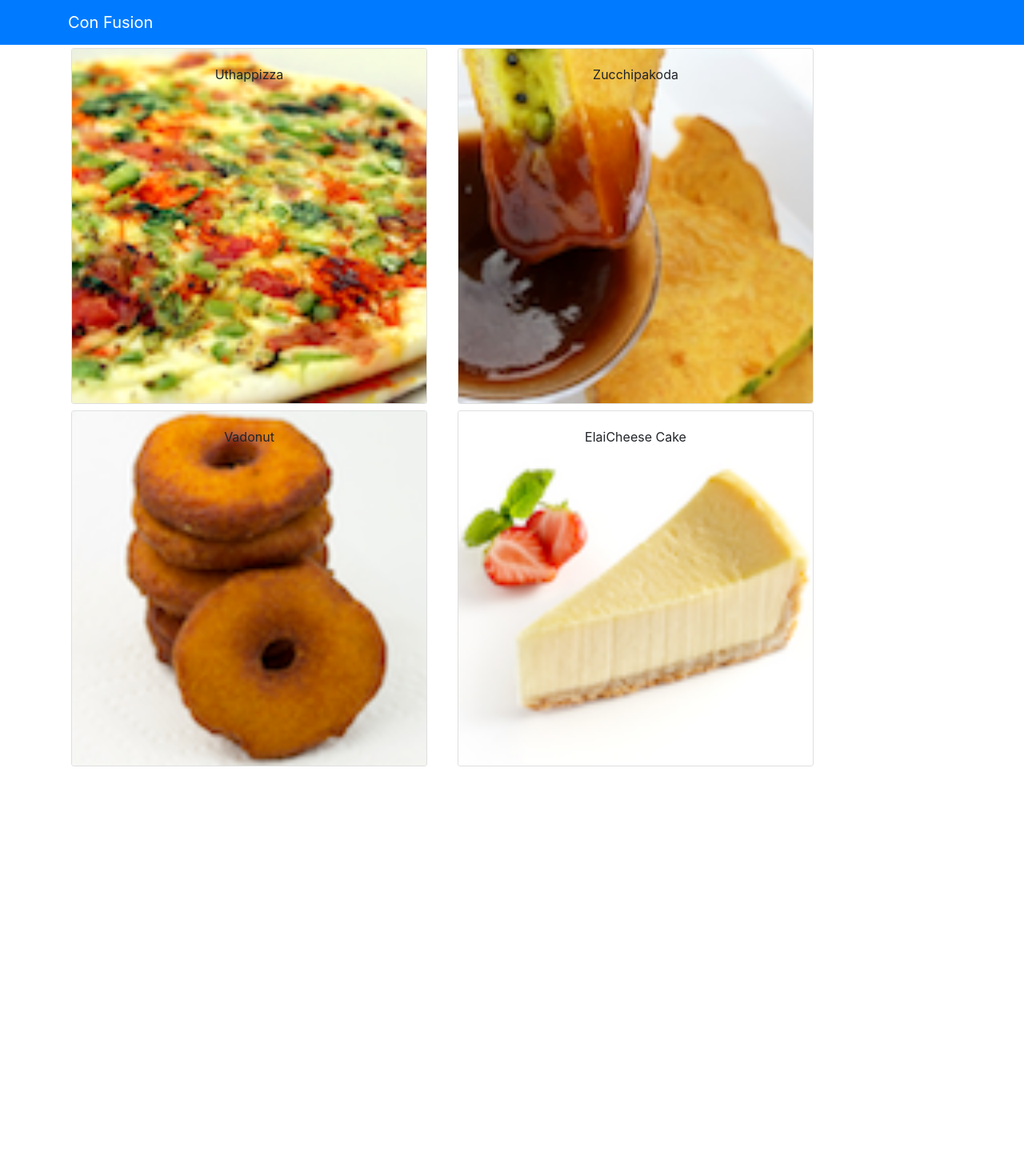
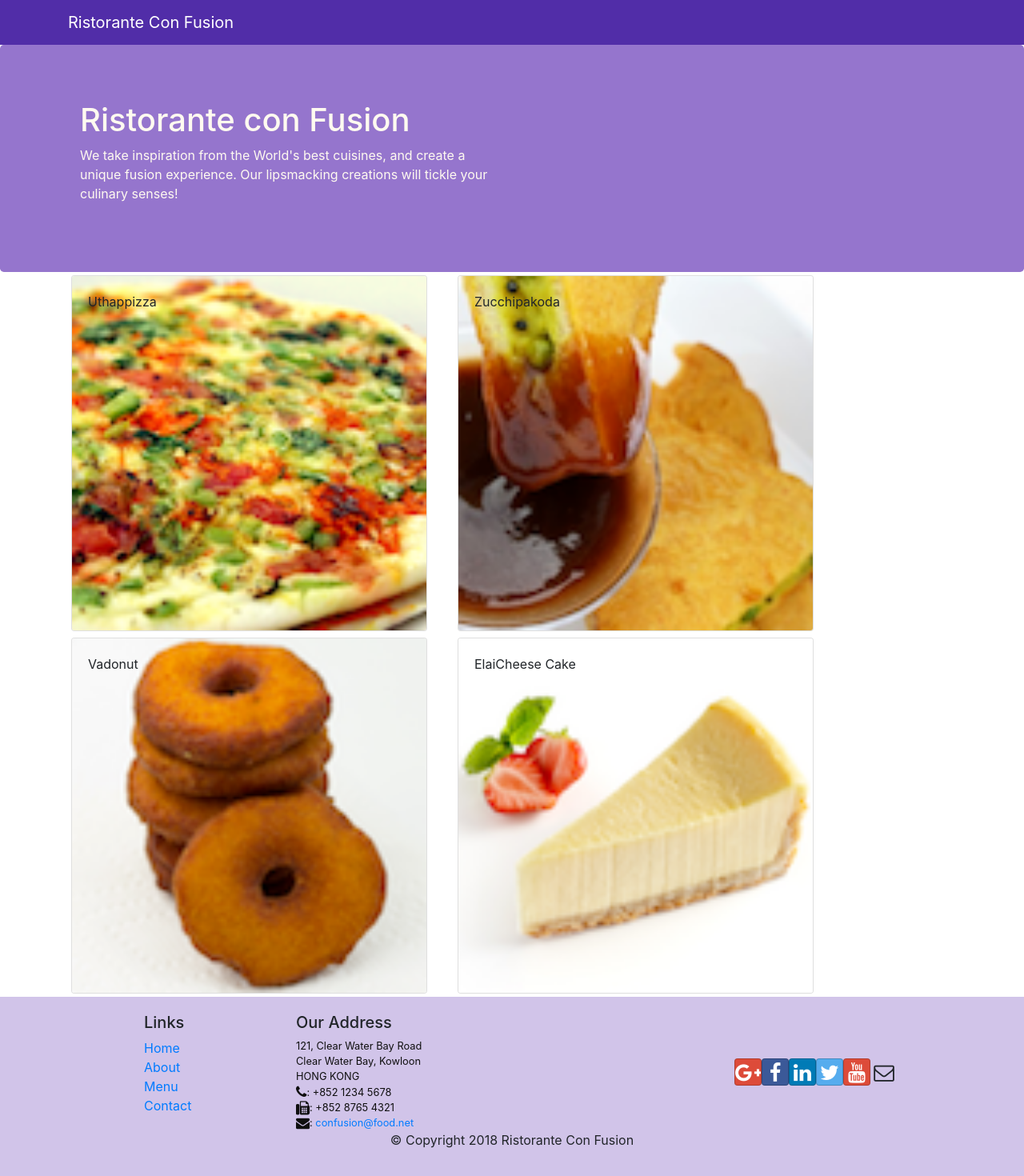
Before and after one commit to mohammadusman666/react-test, a React (Create React App) app: page /contactus in a window 1280 px wide. Shown: the top 1470 px of the page at 80% size. Before the commit the page ends 962 px from the top, so only its background shows below. Built offline with nearby package versions, Linux system fonts and the light colour scheme.

Commit message:
Header and Footer

```diff
--- a/package.json
+++ b/package.json
@@ -7,6 +7,8 @@
     "@testing-library/react": "^9.3.2",
     "@testing-library/user-event": "^7.1.2",
     "bootstrap": "^4.5.0",
+    "bootstrap-social": "^5.1.1",
+    "font-awesome": "^4.7.0",
     "react": "^16.13.1",
     "react-dom": "^16.13.1",
     "react-popper": "^2.2.3",
--- a/src/App.css
+++ b/src/App.css
@@ -1,40 +1,35 @@
-.App {
-  text-align: center;
+.row-header{
+  margin:0px auto;
+  padding:0px auto;
 }
 
-.App-logo {
-  height: 40vmin;
-  pointer-events: none;
+.row-content {
+  margin:0px auto;
+  padding: 50px 0px 50px 0px;
+  border-bottom: 1px ridge;
+  min-height:400px;
 }
 
-@media (prefers-reduced-motion: no-preference) {
-  .App-logo {
-    animation: App-logo-spin infinite 20s linear;
-  }
+.footer{
+  background-color: #D1C4E9;
+  margin:0px auto;
+  padding: 20px 0px 20px 0px;
+}
+.jumbotron {
+  padding:70px 30px 70px 30px;
+  margin:0px auto;
+  background: #9575CD ;
+  color:floralwhite;
 }
 
-.App-header {
-  background-color: #282c34;
-  min-height: 100vh;
-  display: flex;
-  flex-direction: column;
-  align-items: center;
-  justify-content: center;
-  font-size: calc(10px + 2vmin);
-  color: white;
+address{
+  font-size:80%;
+  margin:0px;
+  color:#0f0f0f;
 }
 
-.App-link {
-  color: #61dafb;
-}
-
-@keyframes App-logo-spin {
-  from {
-    transform: rotate(0deg);
-  }
-  to {
-    transform: rotate(360deg);
-  }
+.navbar-dark {
+  background-color: #512DA8;
 }
 
 .Center {
--- /dev/null
+++ b/src/components/FooterComponent.js
@@ -0,0 +1,50 @@
+import React from 'react';
+
+function Footer(props) {
+    return (
+        <div className="footer">
+            <div className="container">
+                <div className="row justify-content-center">
+                    <div className="col-4 offset-1 col-sm-2">
+                        <h5>Links</h5>
+                        <ul className="list-unstyled">
+                            <li><a href="#">Home</a></li>
+                            <li><a href="#">About</a></li>
+                            <li><a href="#">Menu</a></li>
+                            <li><a href="contactus.html">Contact</a></li>
+                        </ul>
+                    </div>
+                    <div className="col-7 col-sm-5">
+                        <h5>Our Address</h5>
+                        <address>
+                        121, Clear Water Bay Road<br />
+                        Clear Water Bay, Kowloon<br />
+                        HONG KONG<br />
+                        <i className="fa fa-phone fa-lg"></i>: +852 1234 5678<br />
+                        <i className="fa fa-fax fa-lg"></i>: +852 8765 4321<br />
+                        <i className="fa fa-envelope fa-lg"></i>: <a href="mailto:confusion@food.net">
+                            confusion@food.net</a>
+                        </address>
+                    </div>
+                    <div className="col-12 col-sm-4 align-self-center">
+                        <div className="text-center">
+                            <a className="btn btn-social-icon btn-google" href="http://google.com/+"><i className="fa fa-google-plus"></i></a>
+                            <a className="btn btn-social-icon btn-facebook" href="http://www.facebook.com/profile.php?id="><i className="fa fa-facebook"></i></a>
+                            <a className="btn btn-social-icon btn-linkedin" href="http://www.linkedin.com/in/"><i className="fa fa-linkedin"></i></a>
+                            <a className="btn btn-social-icon btn-twitter" href="http://twitter.com/"><i className="fa fa-twitter"></i></a>
+                            <a className="btn btn-social-icon btn-google" href="http://youtube.com/"><i className="fa fa-youtube"></i></a>
+                            <a className="btn btn-social-icon" href="mailto:"><i className="fa fa-envelope-o"></i></a>
+                        </div>
+                    </div>
+                </div>
+                <div className="row justify-content-center">
+                    <div className="col-auto">
+                        <p>© Copyright 2018 Ristorante Con Fusion</p>
+                    </div>
+                </div>
+            </div>
+        </div>
+    )
+}
+
+export default Footer;
--- /dev/null
+++ b/src/components/HeaderComponent.js
@@ -0,0 +1,28 @@
+import React, { Component } from 'react';
+import { Navbar, NavbarBrand, Jumbotron } from 'reactstrap';
+
+class Header extends Component {
+    render() {
+        return(
+            <>
+                <Navbar dark>
+                    <div className="container">
+                        <NavbarBrand href="/">Ristorante Con Fusion</NavbarBrand>
+                    </div>
+                </Navbar>
+                <Jumbotron>
+                    <div className="container">
+                        <div className="row row-header">
+                            <div className="col-12 col-sm-6">
+                                <h1>Ristorante con Fusion</h1>
+                                <p>We take inspiration from the World's best cuisines, and create a unique fusion experience. Our lipsmacking creations will tickle your culinary senses!</p>
+                            </div>
+                        </div>
+                    </div>
+                </Jumbotron>
+            </>
+        );
+    }
+}
+
+export default Header;
--- a/src/components/MainComponent.js
+++ b/src/components/MainComponent.js
@@ -1,5 +1,7 @@
 import React, { Component } from 'react';
 import { Navbar, NavbarBrand } from 'reactstrap';
+import Header from '../components/HeaderComponent';
+import Footer from '../components/FooterComponent';
 import Menu from '../components/MenuComponent';
 import DishDetail from '../components/DishDetailComponent';
 import { DISHES } from '../shared/dishes';
@@ -21,16 +23,12 @@ class Main extends Component {
     render() {
         return (
             <div className="App">
-                <Navbar dark color="primary">
-                    <div className="container">
-                    <NavbarBrand href="/">Con Fusion</NavbarBrand>
-                    </div>
-                </Navbar>
-
+                <Header />
                 <Menu dishes={this.state.dishes}
                     onClick={(dishId) => this.onDishSelect(dishId)} />
 
                 <DishDetail dish={this.state.dishes.filter((dish) => dish.id === this.state.selectedDish)[0]} />
+                <Footer />
             </div>
         );
     };
--- a/src/index.js
+++ b/src/index.js
@@ -1,6 +1,8 @@
 import React from 'react';
 import ReactDOM from 'react-dom';
 import 'bootstrap/dist/css/bootstrap.min.css';
+import 'font-awesome/css/font-awesome.css';
+import 'bootstrap-social/bootstrap-social.css';
 import './index.css';
 import App from './App';
 import * as serviceWorker from './serviceWorker';
```
Also changed, not shown: 1 other file (tests, documents, lock files or other folders).
